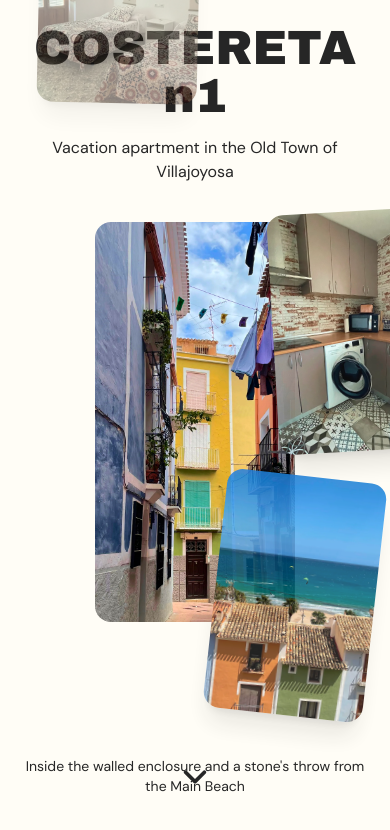
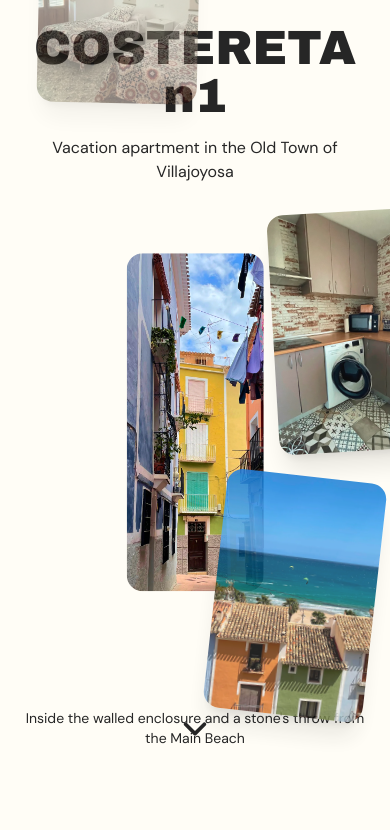
Before and after one commit to JaumeEsquerdo/costera-n1, a Next.js app in the folder costera-n1/: page /en in a window 390 px wide. Shown: the top 830 px of the page. Built offline with nearby package versions, Linux system fonts and the light colour scheme.

Commit message:
hacer hero dinamico segun viewport y segun scroll

```diff
--- a/costera-n1/app/[locale]/page.jsx
+++ b/costera-n1/app/[locale]/page.jsx
@@ -7,7 +7,7 @@ import {
   useSpring,
 } from "framer-motion";
 import Image from "next/image";
-import { useState, useEffect } from "react";
+import { useState, useEffect, useRef } from "react";
 import { useWindowSize } from "../hooks/useWindowSize";
 import { PresentationHouse } from "../components/PresentationHouse";
 import { Header } from "../components/Header";
@@ -22,13 +22,30 @@ import imgPortada from "@/public/imgs-casa/entrada-puerta.webp";
 import { useI18n } from "../hooks/usei18n";
 const MotionImage = motion.create(Image);
 
+const headerVariants = {
+  init: {
+    opacity: 0,
+  },
+  open: {
+    opacity: 1,
+  },
+  closed: {
+    opacity: 0,
+  },
+};
+
 export default function Home() {
   const { t, locale } = useI18n();
-  const windowSize = useWindowSize();
   const { scrollY } = useScroll();
   const [showText, setShowText] = useState(true);
+  const containerRef = useRef(null);
 
   const textsHero = t.Home.hero;
+
+  const { scrollYProgress } = useScroll({
+    target: containerRef,
+    offset: ["start start", "end start"],
+  });
 
   // Escucha los cambios del scroll vertical
   useEffect(() => {
@@ -44,32 +61,18 @@ export default function Home() {
     return () => unsubscribe();
   }, [scrollY]);
 
-  const headerVariants = {
-    init: {
-      opacity: 0,
-    },
-    open: {
-      opacity: 1,
-    },
-    closed: {
-      opacity: 0,
-    },
-  };
-
-  const maxScroll = windowSize.height * 2; // hero ocupa 2 veces la altura del viewport
-  const progress = useTransform(scrollY, [0, maxScroll], [0, 1]);
   //FILTRO DE SUAVIZADO
-  const smoothProgress = useSpring(progress, {
+  const smoothProgress = useSpring(scrollYProgress, {
     damping: 25, // Resistencia al movimiento
     stiffness: 120, // Fuerza de atracción
   });
-  // Animar width/height
-  const width = useTransform(smoothProgress, [0, 1], [200, windowSize.width]);
-  const height = useTransform(smoothProgress, [0, 1], [400, windowSize.height]);
+
+  const width = useTransform(smoothProgress, [0, 0.6], ["35vw", "100vw"]);
+
+  const height = useTransform(smoothProgress, [0, 0.6], ["40vh", "100vh"]);
+
   const moveY = useTransform(smoothProgress, [0, 1], ["10%", "-0%"]);
   const scaleImgHero = useTransform(smoothProgress, [0, 1], [1.6, 1]);
-  // const opacity = useTransform(scrollYProgress, [0, 1], [1, 0]);
-  // const borderRadius = useTransform(progress, [0, 1], ["0px", "0px"]);
 
   return (
     <>
@@ -77,7 +80,7 @@ export default function Home() {
         {/* Header */}
         <Header showText={showText} />
         {/* Hero */}
-        <div className="h-[300vh] relative">
+        <div ref={containerRef} className="h-[300vh] relative">
           <motion.header className="h-screen sticky top-0 flex flex-col justify-between items-center overflow-x-hidden">
             <AnimatePresence>
               {/* Texto solo visible al inicio */}
@@ -93,7 +96,7 @@ export default function Home() {
                   <h1 className="font-title text-5xl lg:text-9xl text-neutral-800">
                     {t.Home.title}
                   </h1>
-                  <h2 className="text-base lg:text-xl mt-4 text-neutral-800 [@media(max-height:720px)]:hidden">
+                  <h2 className="text-base lg:text-xl mt-4 text-neutral-800 ">
                     {textsHero.subtitle}
                   </h2>
                 </motion.div>
@@ -105,11 +108,19 @@ export default function Home() {
               className={`absolute top-1/2 left-1/2 -translate-x-1/2 -translate-y-1/2 z-30 flex items-center justify-center overflow-hidden`}
             >
               <motion.div
-                style={{ width, height }}
-                className={`relative overflow-hidden saturate-120 w-50 h-100 rounded-2xl`}
+                style={{
+                  width,
+                  height,
+                }}
+                className={` relative overflow-hidden saturate-120 rounded-2xl
+      `}
                 data-is-dark="true"
               >
                 <MotionImage
+                  style={{
+                    y: moveY,
+                    scale: scaleImgHero,
+                  }}
                   src={imgPortada}
                   fill
                   sizes="100vw"
@@ -117,10 +128,6 @@ export default function Home() {
                   quality={75}
                   fetchPriority="high"
                   placeholder="blur"
-                  style={{
-                    y: moveY, // Efecto parallax interno
-                    scale: scaleImgHero,
-                  }}
                   alt={textsHero.image_alt}
                   className="object-cover object-center "
                 />
@@ -129,7 +136,7 @@ export default function Home() {
             <AnimatePresence>
               {showText && (
                 <motion.div
-                  className="fixed bottom-12 lg:bottom-20 flex flex-col items-center justify-center gap-2 lg:gap-6 max-w-[90%]"
+                  className="fixed bottom-24 md:bottom-12 lg:bottom-20 flex flex-col items-center justify-center gap-4 lg:gap-6 max-w-[90%]"
                   variants={headerVariants}
                   transition={{ duration: 1.2, ease: [0.4, 0, 0.2, 1] }}
                   initial="init"
--- a/costera-n1/app/globals.css
+++ b/costera-n1/app/globals.css
@@ -26,13 +26,13 @@ body {
 
   @keyframes buble {
     0% {
-      top: 55;
+      top: 45;
     }
     50% {
-      top: 45;
+      top: 35;
     }
     100% {
-      top: 55;
+      top: 45;
     }
   }
 }
--- a/costera-n1/app/hooks/useWindowSize.js
+++ b/costera-n1/app/hooks/useWindowSize.js
@@ -1,3 +1,4 @@
+"use client";
 import { useState, useEffect } from "react";
 
 // Hook para obtener el tamaño de la ventana (width y height)
@@ -5,13 +6,9 @@ export function useWindowSize() {
   // Estado con lazy initialization:
   // - Solo se ejecuta una vez al montar
   // - Evita errores en SSR (Next.js) porque window no existe en servidor
-  const [size, setSize] = useState(() => {
-    if (typeof window !== "undefined") {
-      return { width: window.innerWidth, height: window.innerHeight };
-    }
-
-    // Fallback para SSR (antes de que cargue en cliente)
-    return { width: 300, height: 400 };
+  const [size, setSize] = useState({
+    width: "35vw",
+    height: "40vh",
   });
 
   useEffect(() => {
@@ -20,6 +17,8 @@ export function useWindowSize() {
       setSize({ width: window.innerWidth, height: window.innerHeight });
     }
 
+    handleResize();
+
     window.addEventListener("resize", handleResize);
     return () => window.removeEventListener("resize", handleResize);
   }, []);
```
